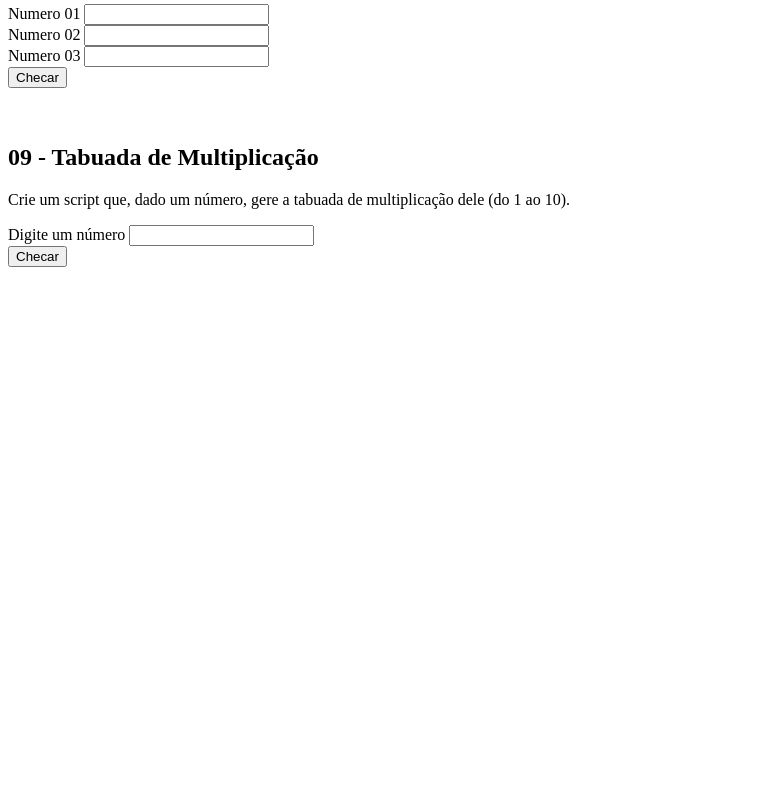
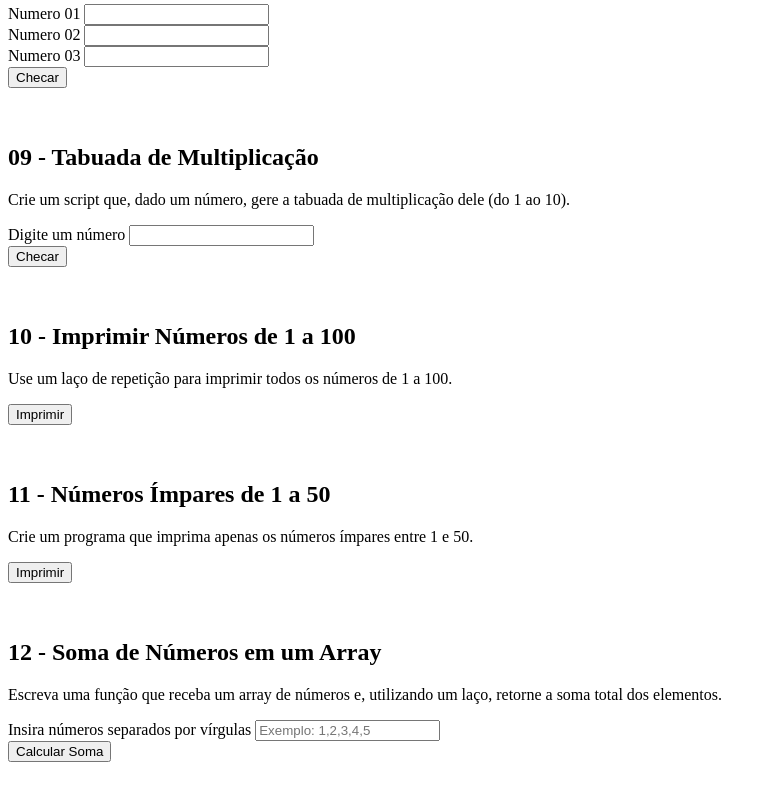
Before and after one commit to YudiYamada/Aulas-JavaScript, a plain HTML site: page modulo-javascript-basico/13-exercicios/index.html in a window 1280 px wide. Shown: the part 1598-2398 px from the top of the page, without its empty margins (0-776 px from the left). Before the commit the page ends 1909 px from the top, so only its background shows below. Drawn offline with Linux system fonts and the light colour scheme.

Commit message:
adicionando exercicios

```diff
--- a/modulo-javascript-basico/13-exercicios/index.html
+++ b/modulo-javascript-basico/13-exercicios/index.html
@@ -181,9 +181,7 @@
 
     <div class="questao 08">
       <h2>08 - Cálculo de Média</h2>
-      <p>
-        Escreva uma função que receba três números e retorne a média deles.
-      </p>
+      <p>Escreva uma função que receba três números e retorne a média deles.</p>
       <label for="questao8numero01">Numero 01</label>
       <input type="number" id="questao8numero01" />
       <br />
@@ -202,7 +200,8 @@
     <div class="questao 09">
       <h2>09 - Tabuada de Multiplicação</h2>
       <p>
-        Crie um script que, dado um número, gere a tabuada de multiplicação dele (do 1 ao 10).
+        Crie um script que, dado um número, gere a tabuada de multiplicação dele
+        (do 1 ao 10).
       </p>
       <label for="questao9numero">Digite um número</label>
       <input type="number" id="questao9numero" />
@@ -210,12 +209,49 @@
       <button onclick="questao9()">Checar</button>
     </div>
 
-    <br>
-    <br>
+    <br />
+    <br />
 
-    <div class="questao"></div>
-    <div class="questao"></div>
-    <div class="questao"></div>
+    <div class="questao 10">
+      <h2>10 - Imprimir Números de 1 a 100</h2>
+      <p>Use um laço de repetição para imprimir todos os números de 1 a 100.</p>
+      <button onclick="questao10()">Imprimir</button>
+    </div>
+
+    <br />
+    <br />
+
+    <div class="questao 11">
+      <h2>11 - Números Ímpares de 1 a 50</h2>
+      <p>
+        Crie um programa que imprima apenas os números ímpares entre 1 e 50.
+      </p>
+      <button onclick="questao11()">Imprimir</button>
+    </div>
+
+    <br />
+    <br />
+
+    <div class="questao 12">
+      <h2>12 - Soma de Números em um Array</h2>
+      <p>
+        Escreva uma função que receba um array de números e, utilizando um laço,
+        retorne a soma total dos elementos.
+      </p>
+      <label for="questao12">Insira números separados por vírgulas</label>
+      <input
+        type="text"
+        name="questao12"
+        id="questao12"
+        placeholder="Exemplo: 1,2,3,4,5"
+      />
+      <br />
+      <button onclick="questao12()">Calcular Soma</button>
+    </div>
+
+    <br />
+    <br />
+
     <div class="questao"></div>
     <div class="questao"></div>
     <div class="questao"></div>
--- a/modulo-javascript-basico/13-exercicios/index.js
+++ b/modulo-javascript-basico/13-exercicios/index.js
@@ -118,3 +118,39 @@ function questao9() {
 
   alert(resultado);
 }
+
+// Questão 10 - Imprimir Números de 1 a 100
+function questao10() {
+  let resultado = "";
+  for (let i = 1; i <= 100; i++) {
+    resultado += i + " ";
+  }
+  alert(resultado);
+}
+
+// Questão 11 - Números Ímpares de 1 a 50
+function questao11() {
+  let numerosImpares = "";
+  for (let i = 1; i <= 50; i++) {
+    if (i % 2 !== 0) {
+      numerosImpares += i + "";
+    }
+  }
+  alert(numerosImpares);
+}
+
+// Questão 12 -
+function questao12() {
+  const entrada = document.getElementById("questao12").value;
+  const arrayNumeros = entrada.split(",").map(Number);
+  const soma = somaArray(arrayNumeros);
+  alert(`A soma é: ${soma}`);
+
+  function somaArray(numeros) {
+    let soma = 0;
+    for (let i = 0; i < numeros.length; i++) {
+      soma += numeros[i];
+    }
+    return soma;
+  }
+}
```
